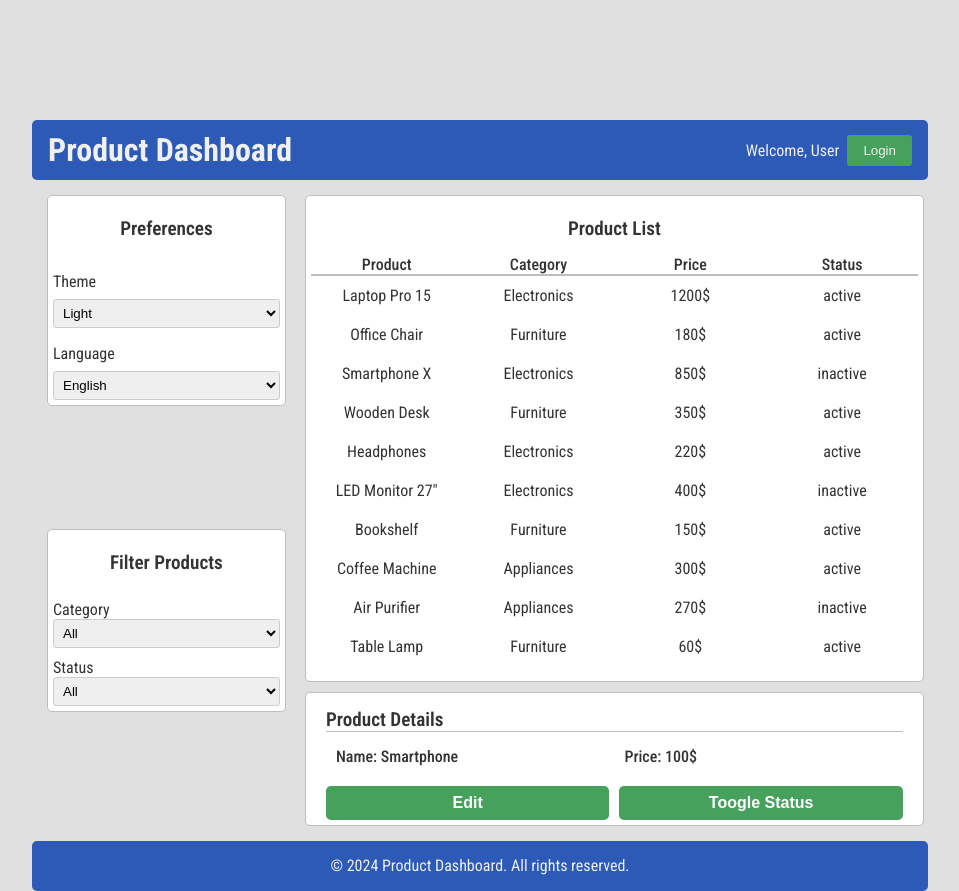
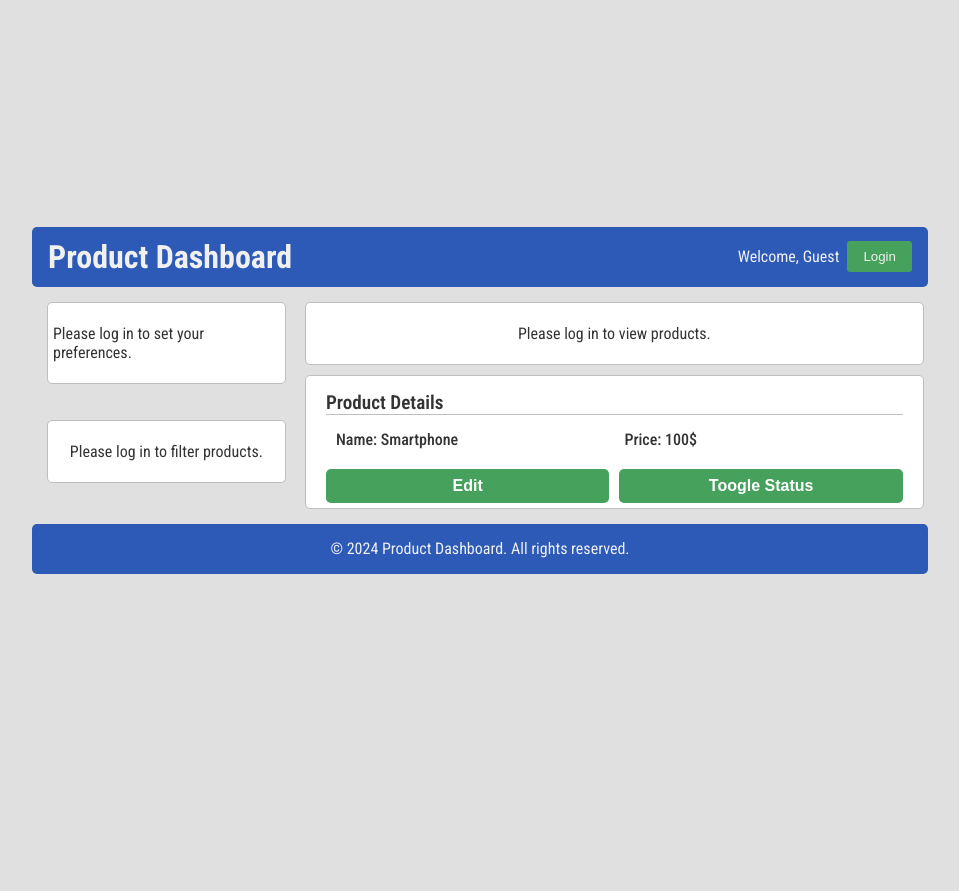
Before and after one commit to ablaoublas11/Product-Dashboard, a React (Vite) app: page / in a window 1280 px wide. Shown: the whole page, without its empty margins (160-1119 px from the left). After the commit the page ends 800 px from the top, so only its background shows below. Built offline with nearby package versions, Linux system fonts and the light colour scheme.

Commit message:
Implementation of AuthContext and PrefContext in a React application. Update of App.jsx, Header.jsx, Filter.jsx, and Preferences.jsx to utilize AuthContext for user authentication state.

```diff
--- a/src/App.css
+++ b/src/App.css
@@ -13,7 +13,7 @@
   --border-color: #bebebe;
 }
 
-[data-theme="Dark"] {
+[data-theme="dark"] {
   --header-color: #11276d;
   --text-color: #e0e0e0;
   --profile-text-color: #d5d5d5;
--- a/src/App.jsx
+++ b/src/App.jsx
@@ -5,29 +5,11 @@ import Preferences from "./Components/Preferences";
 import Filter from "./Components/Filter";
 import ProductList from "./Components/ProductList";
 import ProductDetails from "./Components/ProductDetails";
+import { PrefProvider } from "./Context/PrefContext";
+import { AuthProvider } from "./Context/AuthContext";
 import "./App.css";
 
 function App() {
-  // Αποθηκευω εδώ τους users για να τα περασω σαν props στο ProductList και όχι σε Context (γιατι δεν ειναι αναγκαιο να τα εχει ολη η εφαρμογη)
-  const [users, setUsers] = useState([
-    {
-      id: 1,
-      name: "John Doe",
-      email: "john@example.com",
-      role: "admin",
-      isLoggedIn: false,
-    },
-    {
-      id: 2,
-      name: "Jane Smith",
-      email: "jane@example.com",
-      role: "user",
-      isLoggedIn: false,
-    },
-  ]);
-  // Εδώ κάνω την αλλαγή του isLoggedIn όταν πατιέται το κουμπί στο Header
-  const toogleLoggedIn = () => {};
-
   const [products, setProducts] = useState([
     {
       id: 1,
@@ -102,18 +84,22 @@ function App() {
   ]);
 
   return (
+    <AuthProvider>
       <div className="mainContainer">
         <Header />
+        <PrefProvider>
           <div className="sideBar">
             <Preferences />
             <Filter />
           </div>
+        </PrefProvider>
         <div className="dataContainer">
           <ProductList products={products} />
           <ProductDetails />
         </div>
         <Footer />
       </div>
+    </AuthProvider>
   );
 }
 
--- a/src/Components/Filter.jsx
+++ b/src/Components/Filter.jsx
@@ -1,8 +1,12 @@
 import styles from "../Styles/Filter.module.css";
+import { useAuth } from "../Context/AuthContext";
 
 export default function Filter() {
+  const { isLoggedIn } = useAuth();
   return (
     <div className={styles.filterContainer}>
+      {isLoggedIn ? (
+        <>
           <h2 className={styles.filterTitle}>Filter Products</h2>
           <div className={styles.filterSection}>
             <label className={styles.filterLabel}>Category</label>
@@ -19,6 +23,10 @@ export default function Filter() {
               <option value="Inactive">Inactive</option>
             </select>
           </div>
+        </>
+      ) : (
+        <p>Please log in to filter products.</p>
+      )}
     </div>
   );
 }
--- a/src/Components/Header.jsx
+++ b/src/Components/Header.jsx
@@ -1,12 +1,16 @@
 import styles from "../Styles/Header.module.css";
+import { useAuth } from "../Context/AuthContext";
 
 export default function Header() {
+  const { user, isLoggedIn, toggleLogin } = useAuth();
   return (
     <header className={styles.header}>
       <h1 className={styles.title}>Product Dashboard</h1>
       <div className={styles.userProfile}>
-        <p>Welcome, User</p>
-        <button className={styles.loginButton}>Login</button>
+        <p>Welcome, {isLoggedIn ? user.username : "Guest"}</p>
+        <button className={styles.loginButton} onClick={toggleLogin}>
+          {isLoggedIn ? "Logout" : "Login"}
+        </button>
       </div>
     </header>
   );
--- a/src/Components/Preferences.jsx
+++ b/src/Components/Preferences.jsx
@@ -1,23 +1,58 @@
 import styles from "../Styles/Preferences.module.css";
+import { useState } from "react";
+import { useAuth } from "../Context/AuthContext";
+import { usePref } from "../Context/PrefContext";
 
 export default function Preferences() {
+  const { isLoggedIn } = useAuth();
+  const { theme, toggleTheme, language, changeLanguage } = usePref();
+
+  const [tempTheme, setTempTheme] = useState(theme);
+  const changeTempTheme = (value) => {
+    setTempTheme(value);
+    toggleTheme(value);
+  };
+  const [tempLanguage, setTempLanguage] = useState(language);
+  const changeTempLanguage = (value) => {
+    setTempLanguage(value);
+    changeLanguage(value);
+  };
+
   return (
     <div className={styles.container}>
+      {isLoggedIn ? (
+        <>
           <h2 className={styles.title}>Preferences</h2>
           <div className={styles.themeSection}>
             <label className={styles.label}>Theme</label>
-        <select className={styles.select}>
+            <select
+              name="theme"
+              id="theme"
+              className={styles.select}
+              onChange={(e) => changeTempTheme(e.target.value)}
+              value={tempTheme}
+            >
               <option value="light">Light</option>
               <option value="dark">Dark</option>
             </select>
           </div>
           <div className={styles.languageSection}>
             <label className={styles.label}>Language</label>
-        <select className={styles.select}>
+            <select
+              className={styles.select}
+              name="language"
+              id="language"
+              onChange={(e) => changeTempLanguage(e.target.value)}
+              value={tempLanguage}
+            >
               <option value="en">English</option>
-          <option value="es">Greek</option>
+              <option value="gr">Greek</option>
             </select>
           </div>
+        </>
+      ) : (
+        <p>Please log in to set your preferences.</p>
+      )}
     </div>
   );
 }
--- a/src/Components/ProductList.jsx
+++ b/src/Components/ProductList.jsx
@@ -1,8 +1,12 @@
 import styles from "../Styles/ProductList.module.css";
+import { useAuth } from "../Context/AuthContext";
 
 export default function ProductList({ products }) {
+  const { isLoggedIn } = useAuth();
   return (
     <div className={styles.productListContainer}>
+      {isLoggedIn ? (
+        <>
           <h2>Product List</h2>
           <div className={styles.productList}>
             <div className={styles.header}>Product</div>
@@ -26,6 +30,10 @@ export default function ProductList({ products }) {
               </div>
             ))}
           </div>
+        </>
+      ) : (
+        <p>Please log in to view products.</p>
+      )}
     </div>
   );
 }
--- /dev/null
+++ b/src/Context/AuthContext.jsx
@@ -0,0 +1,20 @@
+import { createContext, useContext, useState } from "react";
+
+const AuthContext = createContext();
+export function AuthProvider({ children }) {
+  const user = { id: 1, username: "JoeDoe", role: "admin" };
+  const [isLoggedIn, setIsLoggedIn] = useState(false);
+
+  const toggleLogin = () => {
+    setIsLoggedIn((prev) => !prev);
+  };
+
+  return (
+    <AuthContext.Provider value={{ user, isLoggedIn, toggleLogin }}>
+      {children}
+    </AuthContext.Provider>
+  );
+}
+export function useAuth() {
+  return useContext(AuthContext);
+}
--- /dev/null
+++ b/src/Context/PrefContext.jsx
@@ -0,0 +1,34 @@
+import { createContext, useContext, useState, useEffect, use } from "react";
+
+const PrefContext = createContext();
+
+export function PrefProvider({ children }) {
+  const [theme, setTheme] = useState("Light");
+  const toggleTheme = (value) => {
+    setTheme(value);
+  };
+  const [language, setLanguage] = useState("English");
+  const changeLanguage = (value) => {
+    setLanguage(value);
+    console.log("Language changed to:", value);
+  };
+
+  useEffect(() => {
+    document.body.setAttribute("data-theme", theme.toLowerCase());
+  }, [theme]);
+  return (
+    <PrefContext.Provider
+      value={{
+        theme,
+        toggleTheme,
+        language,
+        changeLanguage,
+      }}
+    >
+      {children}
+    </PrefContext.Provider>
+  );
+}
+export function usePref() {
+  return useContext(PrefContext);
+}
```
Lines whose indentation alone changed are shown as unchanged.
